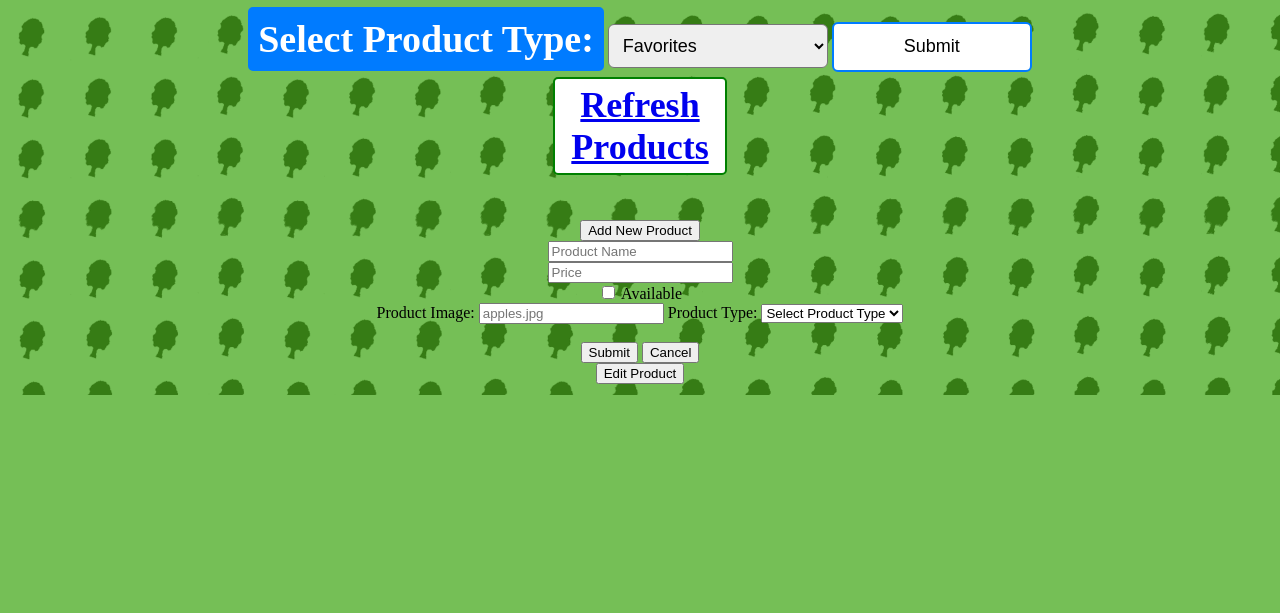
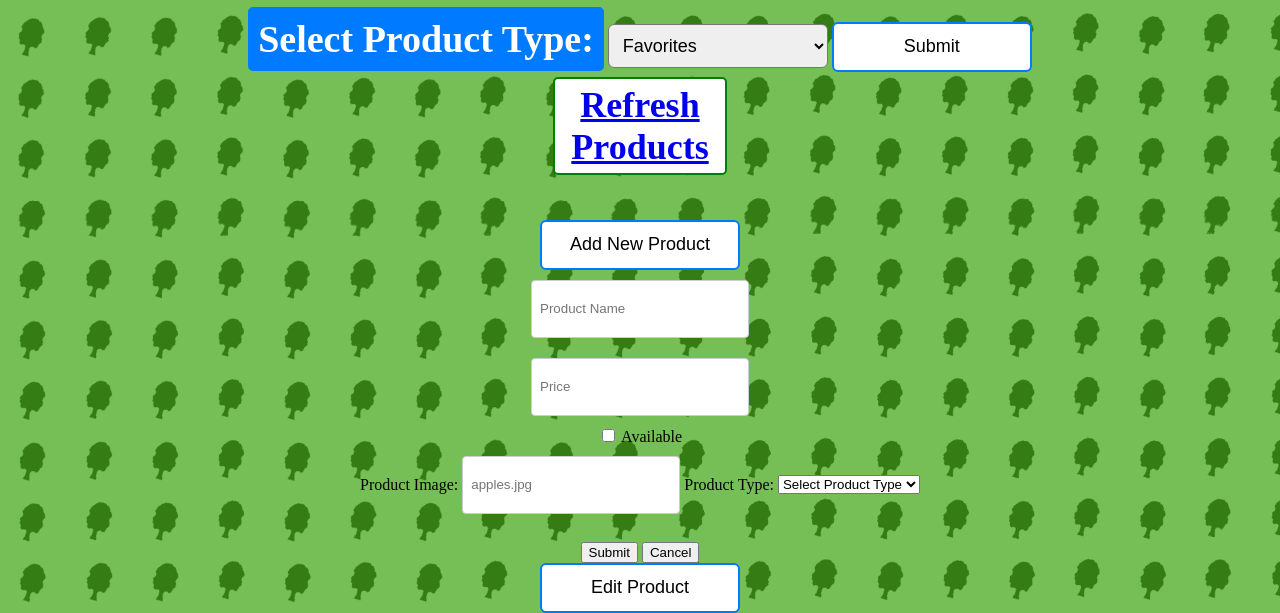
Before and after one commit to aLNCrn/Moores-Farm-Market-Website, a Flask app: page /products in a window 1280 px wide, after a click on "Add New Product". Shown: the part 405-1018 px from the top of the page. Before the commit the page ends 800 px from the top, so only its background shows below. Run offline with Flask 3, Linux system fonts and the light colour scheme; a user stored in the database is signed in; some libraries are stand-ins or nearby versions.

Commit message:
product pages changes

```diff
--- a/static/style.css
+++ b/static/style.css
@@ -483,3 +483,12 @@ nav a:hover {
   border: 2px solid #007BFF;
   cursor: pointer;
 }
+
+.new-product-input {
+  height: 40px;
+  width: 200px;
+  padding: 8px;
+  margin: 10px 0;
+  border: 1px solid #ccc;
+  border-radius: 4px;
+}
--- a/templates/products.html
+++ b/templates/products.html
@@ -140,18 +140,18 @@
 
         {% if session['isOwner'] %}
 
-        <button onclick="document.getElementById('addProductForm').style.display='block'">
+        <button onclick="document.getElementById('addProductForm').style.display='block'" class="large-submit-btn">
             Add New Product
         </button>
         <div id="addProductForm" style="display: none;">
             <form action="{{ url_for('add_product') }}" method="POST">
-                <input type="text" name="name" placeholder="Product Name" required><br>
-                <input type="number" step="0.01" name="price" placeholder="Price" required><br>
+                <input type="text" name="name" placeholder="Product Name" required class="new-product-input"><br>
+                <input type="number" step="0.01" name="price" placeholder="Price" class="new-product-input"><br>
                 <label>
                     <input type="checkbox" name="currently_available"> Available
                 </label><br>
                 <label for="image">Product Image:</label>
-   <input type="text" name="image" placeholder="apples.jpg">
+   <input type="text" name="image" placeholder="apples.jpg" class="new-product-input">
 
 
                 <label for="product_type">Product Type:</label>
@@ -172,7 +172,7 @@
             </form>
         </div>
 
-        <button onclick="document.getElementById('editProductForm').style.display='block'">
+        <button onclick="document.getElementById('editProductForm').style.display='block'" class="large-submit-btn">
             Edit Product
         </button>
         <div id="editProductForm" style="display: none;">
```
